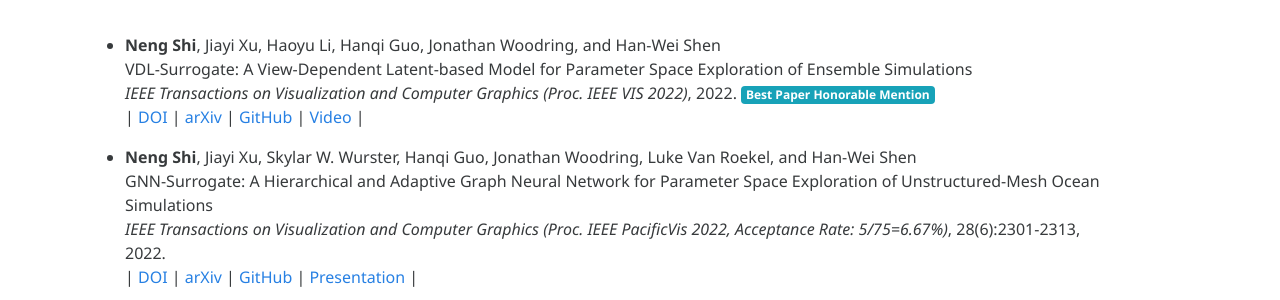
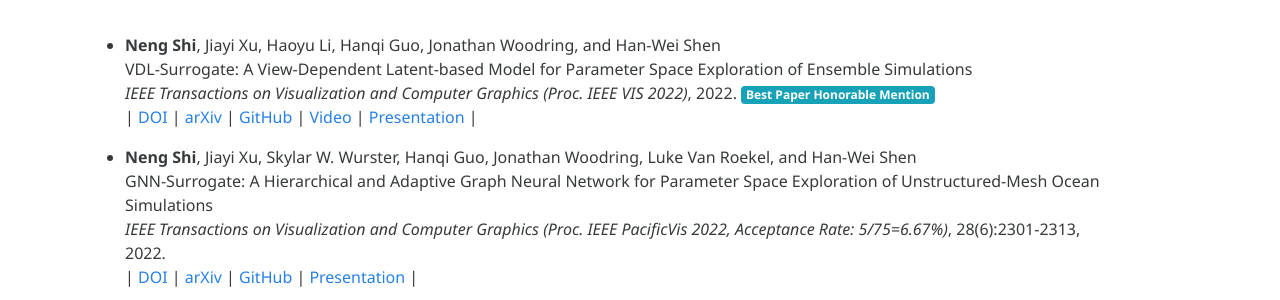
Before and after one commit to trainsn/trainsn.github.io, a Jekyll site: the page built from index.html, in a window 1280 px wide and 900 px high, scrolled down 1805 px. Shown: the part 154-454 px from the top of the window. Built offline with Jekyll 4.4.1, drawn with Linux system fonts in a browser that asks for light colours; nearby versions of some CDN libraries; a style sheet for code colours, icons or effects is not loaded.

Commit message:
add presenation link of VDL-Surrogate

```diff
--- a/_includes/publications.html
+++ b/_includes/publications.html
@@ -9,7 +9,7 @@
     <br>
     <em>IEEE Transactions on Visualization and Computer Graphics (Proc. IEEE VIS 2022)</em>, 2022. <span class="badge badge-info">Best Paper Honorable Mention</span>
     <br>
-    | <a href="https://ieeexplore.ieee.org/document/9904429" target="_blank">DOI</a> | <a href="https://arxiv.org/abs/2207.13091" target="_blank">arXiv</a> | <a href="https://github.com/trainsn/VDL-Surrogate" target="_blank">GitHub</a> | <a href="https://www.youtube.com/watch?v=HzPoUlDieDY&t=5s" target="_blank">Video</a> |
+    | <a href="https://ieeexplore.ieee.org/document/9904429" target="_blank">DOI</a> | <a href="https://arxiv.org/abs/2207.13091" target="_blank">arXiv</a> | <a href="https://github.com/trainsn/VDL-Surrogate" target="_blank">GitHub</a> | <a href="https://www.youtube.com/watch?v=HzPoUlDieDY&t=5s" target="_blank">Video</a> |  <a href="https://www.youtube.com/watch?v=c8xJzoo-2Bk&ab_channel=NengShi" target="_blank">Presentation</a> |
   </p></li>
 
   <li><p>
```
Also changed, not shown: 1 other file.
